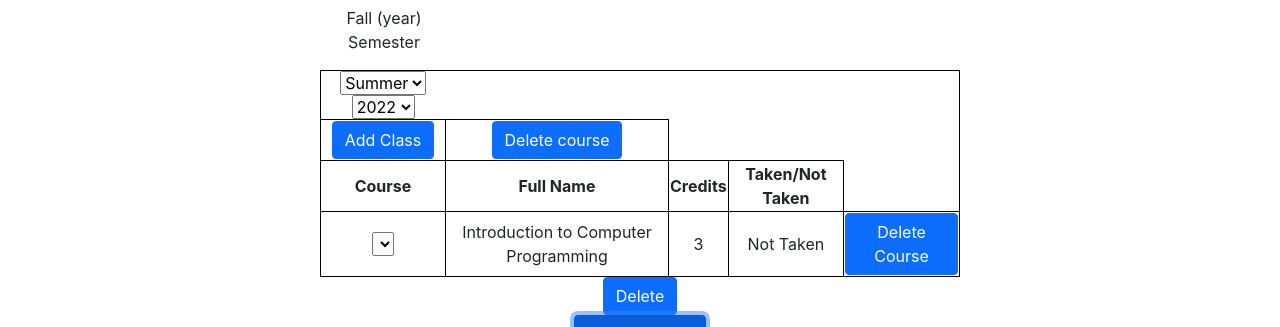
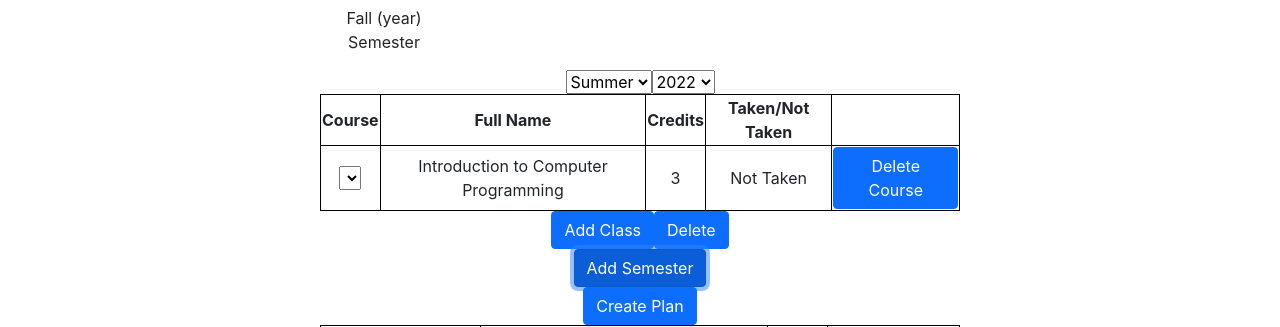
Before and after one commit to UD-CISC275-S22/cis-scheduler-team-20, a React (Create React App) app: page / in a window 1280 px wide. Both pictures are taken after a click on the button "Add Semester". Shown: the part 421-748 px from the top of the page. Built offline with nearby package versions, Linux system fonts and the light colour scheme.

Commit message:
made it look nicer

```diff
--- a/src/components/AddSemester.tsx
+++ b/src/components/AddSemester.tsx
@@ -33,12 +33,6 @@ export function AddSemester(): JSX.Element {
             table.removeChild(delRow);
         }
     }
-    function alternateDeleteCourse(tableID: string): void {
-        const table = document.getElementById(tableID) as HTMLTableElement;
-        const rows = table.getElementsByTagName("tr");
-        const rowCount = rows.length;
-        table.deleteRow(rowCount - 1);
-    }
     function insertClass(semesterID: string): void {
         setCourseNum(courseNum + 1);
         const table = document.getElementById(semesterID) as HTMLTableElement;
@@ -56,8 +50,6 @@ export function AddSemester(): JSX.Element {
             // eslint-disable-next-line react/jsx-key
             <div>
                 <html>
-                    <table id={"semester-table" + semesterNum}>
-                        <thead>
                     <div>
                         <select>
                             <option>Summer</option>
@@ -71,31 +63,7 @@ export function AddSemester(): JSX.Element {
                             ))}
                         </select>
                     </div>
-                        </thead>
-                        <tr>
-                            <td>
-                                <Button
-                                    onClick={() =>
-                                        insertClass(
-                                            "semester-table" + semesterNum
-                                        )
-                                    }
-                                >
-                                    Add Class
-                                </Button>
-                            </td>
-                            <td>
-                                <Button
-                                    onClick={() =>
-                                        alternateDeleteCourse(
-                                            "semester-table" + semesterNum
-                                        )
-                                    }
-                                >
-                                    Delete course
-                                </Button>
-                            </td>
-                        </tr>
+                    <table id={"semester-table" + semesterNum}>
                         <tr>
                             <th>Course</th>
                             <th>Full Name</th>
@@ -134,6 +102,13 @@ export function AddSemester(): JSX.Element {
                             </td>
                         </tr>
                     </table>
+                    <Button
+                        onClick={() =>
+                            insertClass("semester-table" + semesterNum)
+                        }
+                    >
+                        Add Class
+                    </Button>
                     <Button onClick={() => deleteSemester(indnum)}>
                         Delete
                     </Button>
```
Lines whose indentation alone changed are shown as unchanged.
